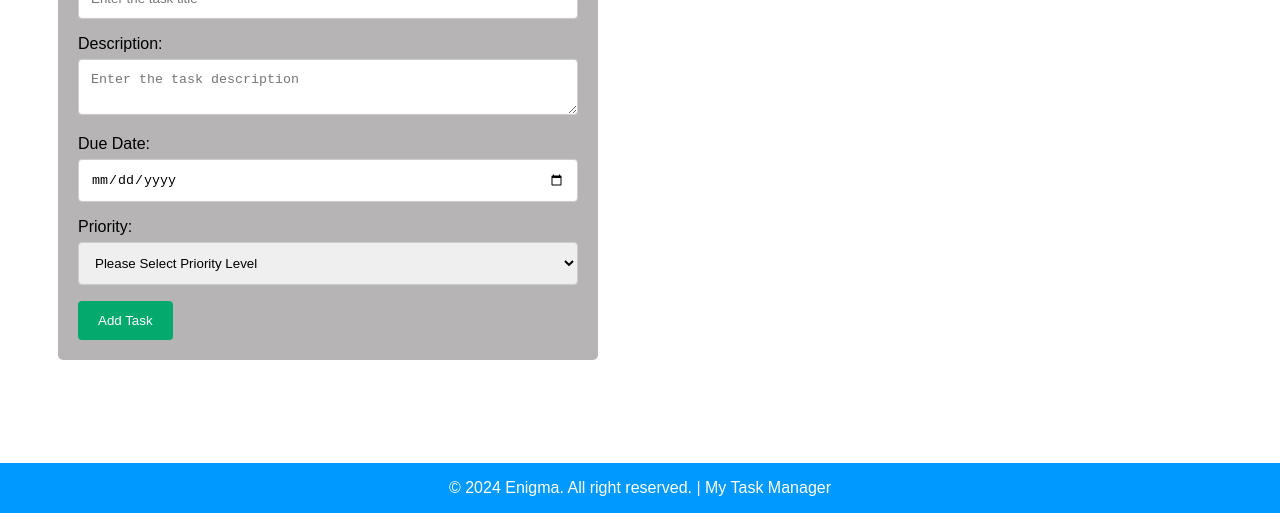
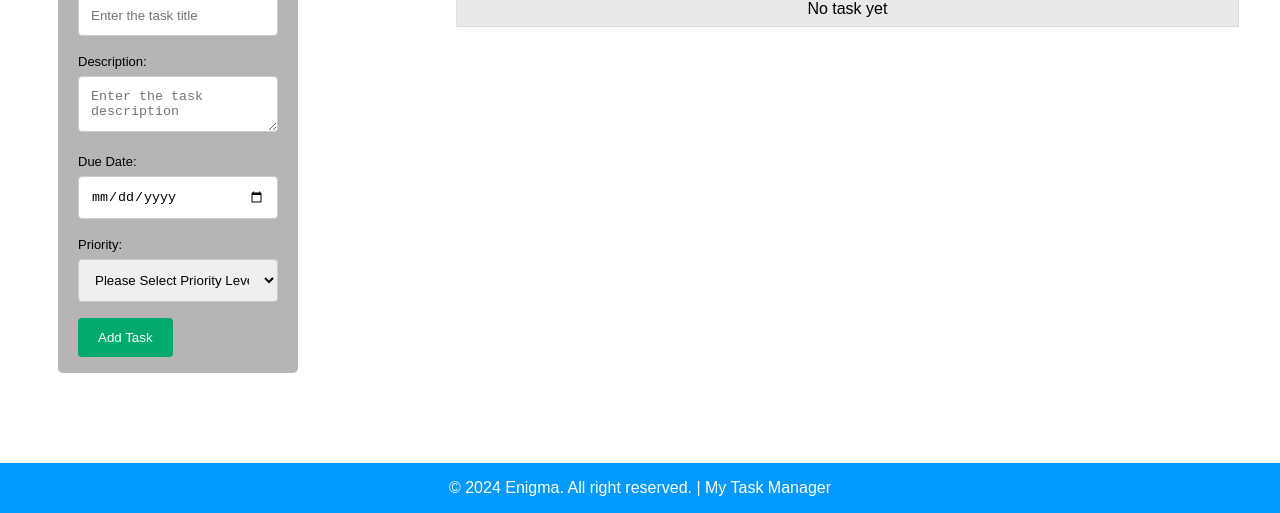
Before and after one commit to cwhirfan/taskmanager, a plain HTML site: page index.html in a window 1280 px wide. Shown: the part 287-800 px from the top of the page. Drawn offline with nearby package versions, Linux system fonts and the light colour scheme.

```diff
--- a/index.html
+++ b/index.html
@@ -5,10 +5,9 @@
     <meta name="viewport" content="width=device-width, initial-scale=1.0">
     <link rel="stylesheet" href="styles.css">
     <script src="https://unpkg.com/boxicons@2.1.4/dist/boxicons.js"></script>
-    <title>Personalized Task Manager</title>
+    <title>My Task Manager</title>
 
     <script>
-
         //This function is to check all the checkboxes when clicks at the "Select All" checkbox
         function selectAllCheckboxes() {
             var checkboxes = document.querySelectorAll('.filters__list input[type="checkbox"]');
--- a/styles.css
+++ b/styles.css
@@ -359,6 +359,68 @@
   margin-bottom: 20px;
 }
 
-/* .filters:not(.filters--active) {
-  display: none;
-} */
+@media(max-width: 1700px){
+  #task-form{
+    width: 400px;
+    height: 450px;
+    margin-top: 15px;
+  }
+
+  #add-task-form{
+    height: 10px;
+  }
+
+  label{
+    font-size: small;
+  }
+
+  input, select, textarea {
+    width: 100%;
+    padding: 12px;
+    border: 1px solid #ccc;
+    border-radius: 4px;
+    box-sizing: border-box;
+    margin-top: 6px;
+    margin-bottom: 16px;
+  }
+
+  #task-container{
+    margin-top: 30px;
+  }
+
+
+}
+
+@media(max-width: 1400px){
+  #task-form{
+    width: 200px;
+    height: 450px;
+    margin-top: 15px;
+  }
+
+  main{
+    flex-direction: column;
+  }
+
+  #add-task-form{
+    height: 10px;
+  }
+
+  label{
+    font-size: small;
+  }
+
+  input, select, textarea {
+    width: 100%;
+    padding: 12px;
+    border: 1px solid #ccc;
+    border-radius: 4px;
+    box-sizing: border-box;
+    margin-top: 6px;
+    margin-bottom: 16px;
+  }
+
+  #task-container{
+    margin-top: 30px;
+  }
+}
```
